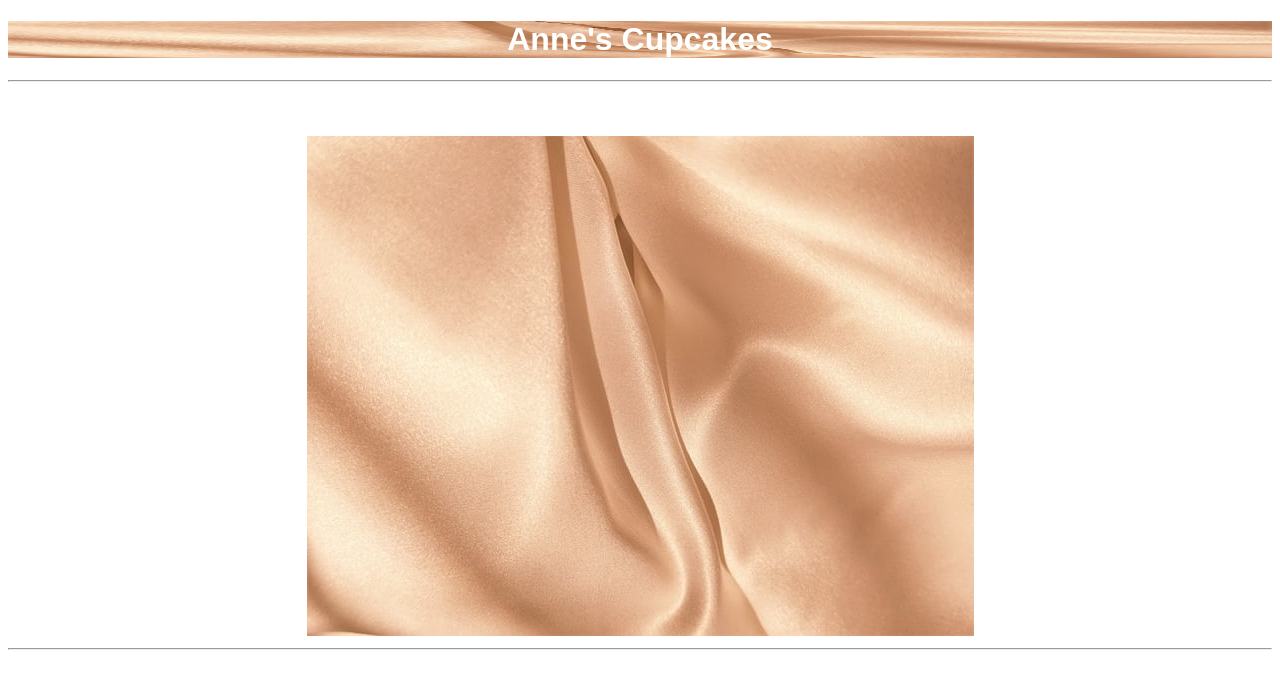
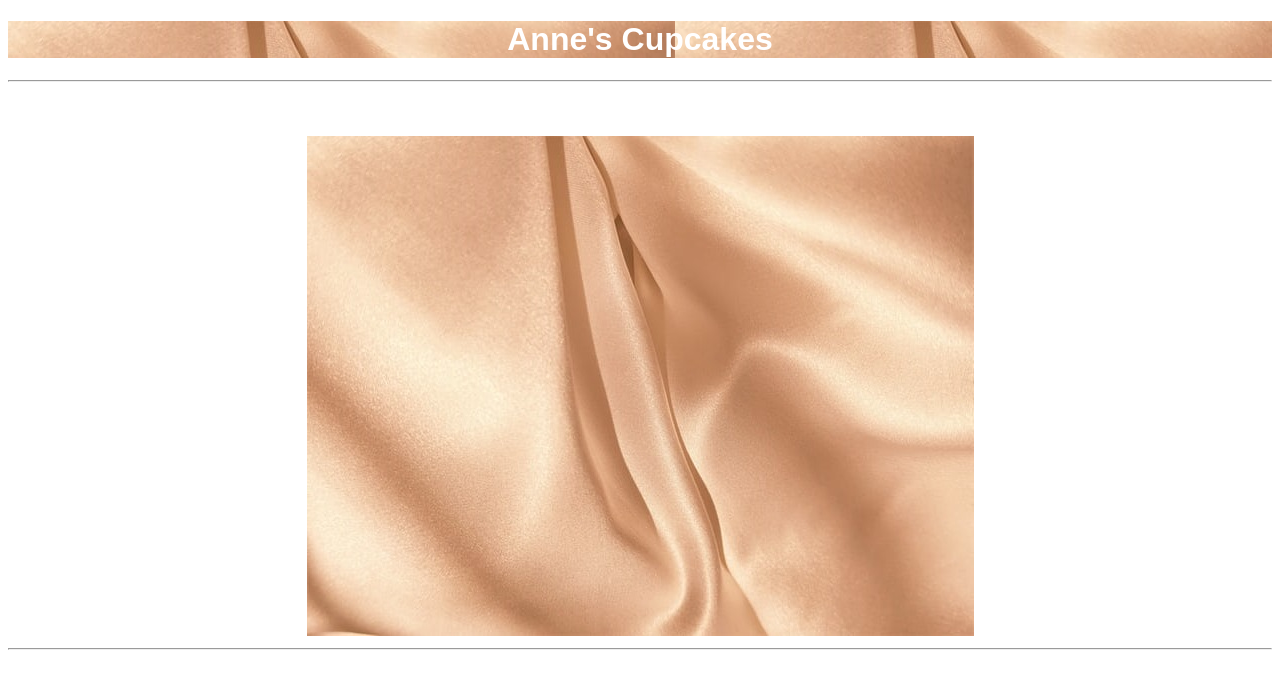
Before and after one commit to Pawandi-00/Task1, a plain HTML site: page index.html in a window 1280 px wide. Drawn offline with Linux system fonts and the light colour scheme.

Commit message:
Update index.html

```diff
--- a/index.html
+++ b/index.html
@@ -3,7 +3,7 @@
 <title>Anne's Cupcakes</title>
 </head>
 <body>
-<div style="background-image: url('Backdrop1.jpg'); background-size: 100% 100%;">
+<div style="background-image: url('Backdrop1.jpg');">
 <h1  style="font-family:arial; color:#FFFFFF; text-align:center">Anne's Cupcakes</h1>
   </div>
 <hr/>
```
